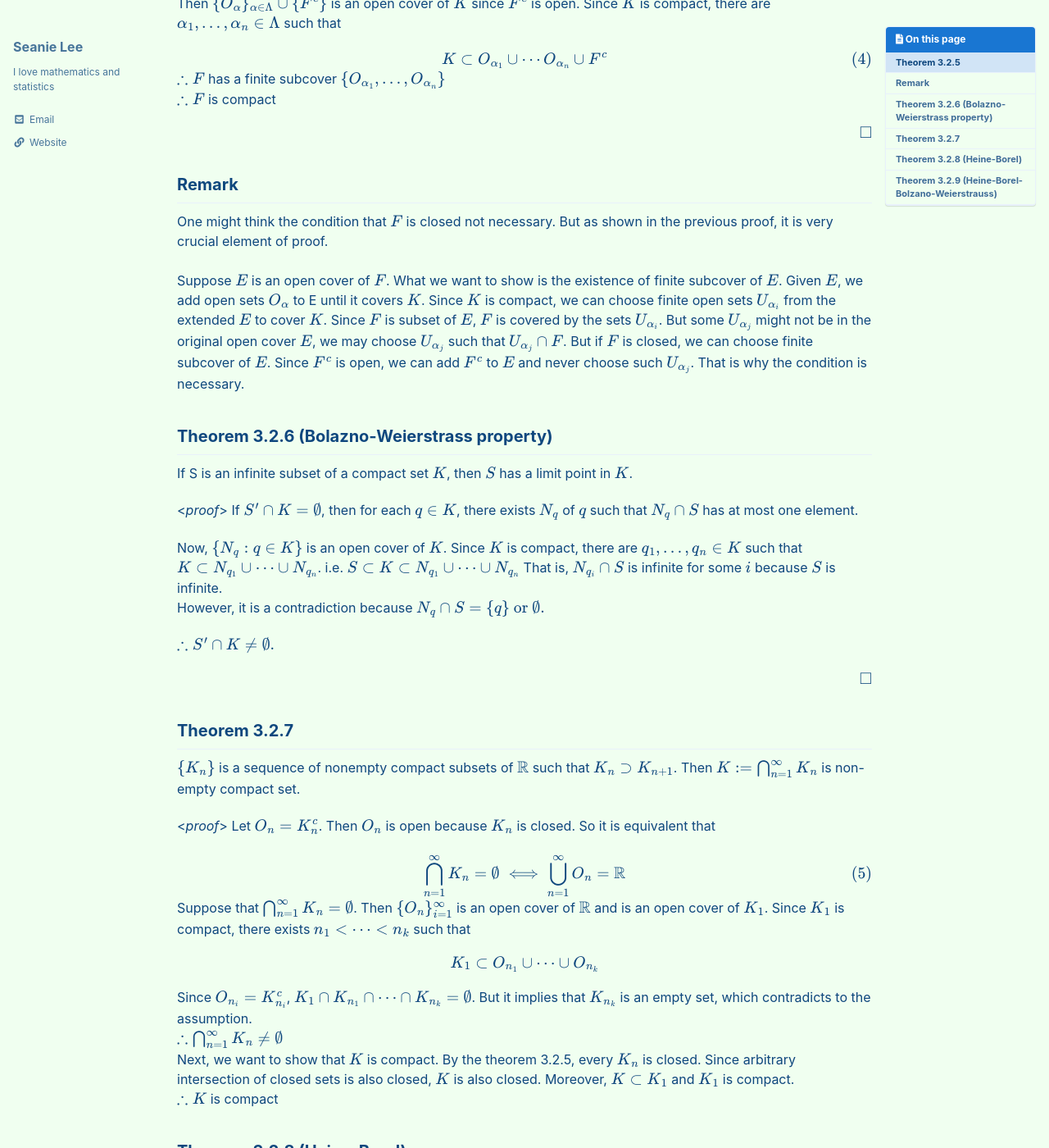
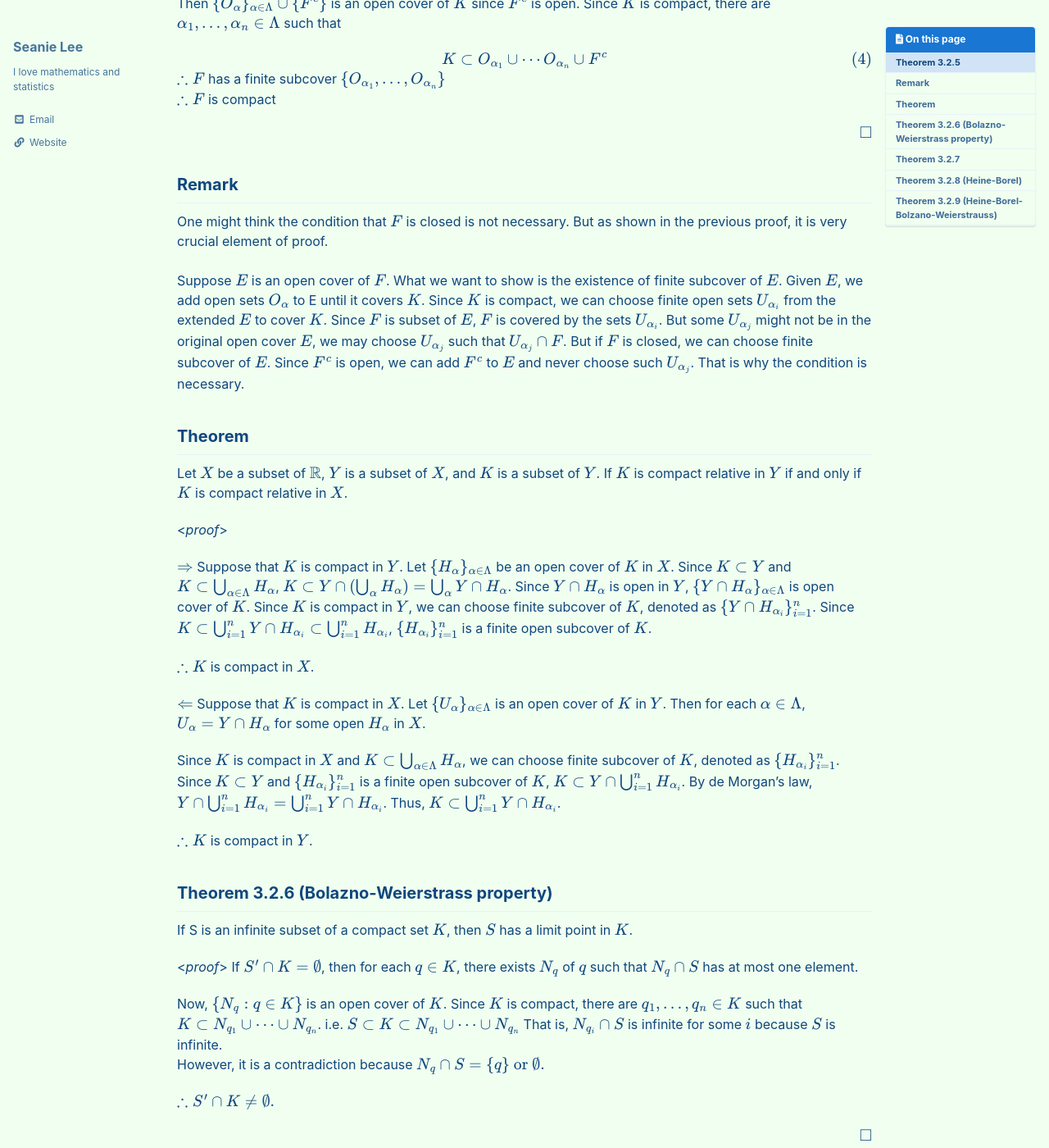
Before and after one commit to seanie12/blog, a Jekyll site: the page built from _posts/2021-01-23-compact.md, in a window 1280 px wide and 1400 px high, scrolled down 721 px. Shown: the whole window at 82% size. Built offline with Jekyll 4.4.1, drawn with Linux system fonts in a browser that asks for light colours; cached includes are drawn as plain includes; formulas are drawn with MathJax 3; some of the changed text lies outside the part shown.

Commit message:
Update 2021-01-23-compact.md

```diff
--- a/_posts/2021-01-23-compact.md
+++ b/_posts/2021-01-23-compact.md
@@ -66,9 +66,25 @@ $\therefore F$ is compact
  $$\tag*{$\square$}$$
 
 ## Remark
-One might think the condition that $F$ is closed not necessary. But as shown in the previous proof, it is very crucial element of proof.
+One might think the condition that $F$ is closed is not necessary. But as shown in the previous proof, it is very crucial element of proof.
 <br />
 Suppose $E$ is an open cover of $F$. What we want to show is the existence of finite subcover of $E$. Given $E$, we add open sets $O_\alpha$ to E until it covers $K$. Since $K$ is compact, we can choose finite open sets $U_{\alpha_i}$ from the extended $E$ to cover $K$. Since $F$ is subset of $E$, $F$ is covered by the sets $U_{\alpha_i}$. But some $U_{\alpha_j}$ might not be in the original open cover $E$, we may choose  $U_{\alpha_j}$ such that $U_{\alpha_j} \cap F$. But if $F$ is closed, we can choose finite subcover of $E$. Since $F^c$ is open, we can add $F^c$ to $E$ and never choose such $U_{\alpha_j}$. That is why the condition is necessary.
+
+## Theorem
+Let $X$ be a subset of $\mathbb{R}$,  $Y$ is a subset of $X$, and $K$ is a subset of $Y$. If $K$ is compact relative in $Y$ if and only if $K$ is compact relative in $X$.
+
+<*proof*>
+
+$\Rightarrow$ Suppose that $K$ is compact in $Y$. Let $$\{ H_\alpha\}_{\alpha \in \Lambda}$$ be an open cover of $K$ in $X$.  Since $K\subset Y$ and $K\subset \bigcup_{\alpha\in\Lambda}H_\alpha$, $K\subset Y\cap (\bigcup_\alpha H_\alpha )=\bigcup_\alpha Y\cap H_\alpha$. Since $Y\cap H_\alpha$ is open in $Y$, $$\{Y\cap H_\alpha\}_{\alpha\in\Lambda}$$ is open cover of $K$. Since $K$ is compact in $Y$, we can choose finite subcover of $K$, denoted as $$\{Y\cap H_{\alpha_i} \}_{i=1}^n$$. Since $K\subset\bigcup_{i=1}^n Y\cap H_{\alpha_i} \subset \bigcup_{i=1}^nH_{\alpha_i}$, $$\{ H_{\alpha_i}\}_{i=1}^n$$ is a finite open subcover of $K$.
+
+$\therefore K$ is compact in $X$.
+
+$\Leftarrow$  Suppose that $K$ is compact in $X$. Let $$\{U_\alpha\}_{\alpha\in\Lambda}$$ is an open cover of $K$ in $Y$. Then for each $\alpha\in\Lambda$, $U_\alpha=Y\cap H_\alpha$ for some open $H_\alpha$ in $X$.
+
+
+Since $K$ is compact in $X$ and $K\subset\bigcup_{\alpha\in\Lambda} H_\alpha$, we can choose finite subcover of $K$, denoted as $$\{H_{\alpha_i} \}_{i=1}^n$$. Since $K\subset Y$ and $$\{ H_{\alpha_i}\}_{i=1}^n$$ is a finite open subcover of $K$, $K\subset Y\cap \bigcup_{i=1}^nH_{\alpha_i}$. By de Morgan's law, $Y\cap \bigcup_{i=1}^n H_{\alpha_i}=\bigcup_{i=1}^nY\cap H_{\alpha_i}$. Thus, $K\subset \bigcup_{i=1}^n Y\cap H_{\alpha_i}$.
+
+$\therefore K$ is compact in $Y$.
 
 ## Theorem 3.2.6 (Bolazno-Weierstrass property)
 If S is an infinite subset of a compact set $K$, then $S$ has a limit point in $K$.
@@ -136,7 +152,7 @@ Since $U_\beta$ is open, there is $\epsilon >0$ such that $N_\epsilon (c) \subse
 <br />
 
 Now, $c-\epsilon$ is not an upper bound of $E$, so there exists $r\in E$ such that $c-\epsilon < r \leq c.$ <br />
-So, there are $\alpha_1, \ldots, \alpha_k \in \Lambda$ such that $[a,r] \subset \cup_{i=1}^k U_{\alpha_i}$. That is $[a,c]$ is covered by the finite subcover as follows:
+So, there are $\alpha_1, \ldots, \alpha_k \in \Lambda$ such that $[a,r] \subset \bigcup_{i=1}^k U_{\alpha_i}$. That is $[a,c]$ is covered by the finite subcover as follows:
 
 $$
 \begin{align}
```
